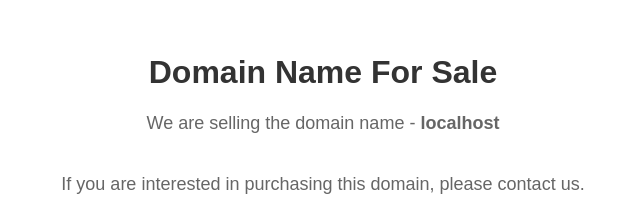
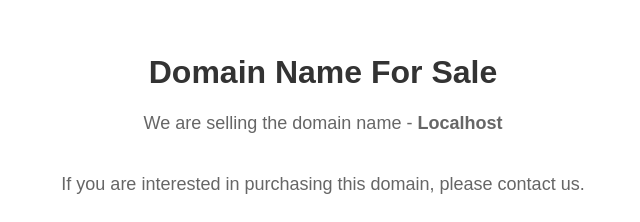
Before and after one commit to haloercom/domainx, a plain HTML site: page index.html in a window 1280 px wide. Shown: the part 197-419 px from the top of the page, 325-965 px from the left. Drawn offline with Linux system fonts and the light colour scheme.

Commit message:
Update index.html

```diff
--- a/index.html
+++ b/index.html
@@ -11,11 +11,15 @@
   <a href="mailto:sale@hi.domains" class="button">Contact Us</a>
 
   <script>
-    // 获取当前页面的域名
-    var domain = window.location.hostname;
+ // 获取当前页面的域名
+var domain = window.location.hostname;
 
-    // 在页面中展示域名
-    document.getElementById("domainName").textContent = domain;
+// 将第一个字母大写
+var capitalizedDomain = domain.charAt(0).toUpperCase() + domain.slice(1);
+
+// 在页面中展示域名
+document.getElementById("domainName").textContent = capitalizedDomain;
+
   </script>
 
 </body>
```
